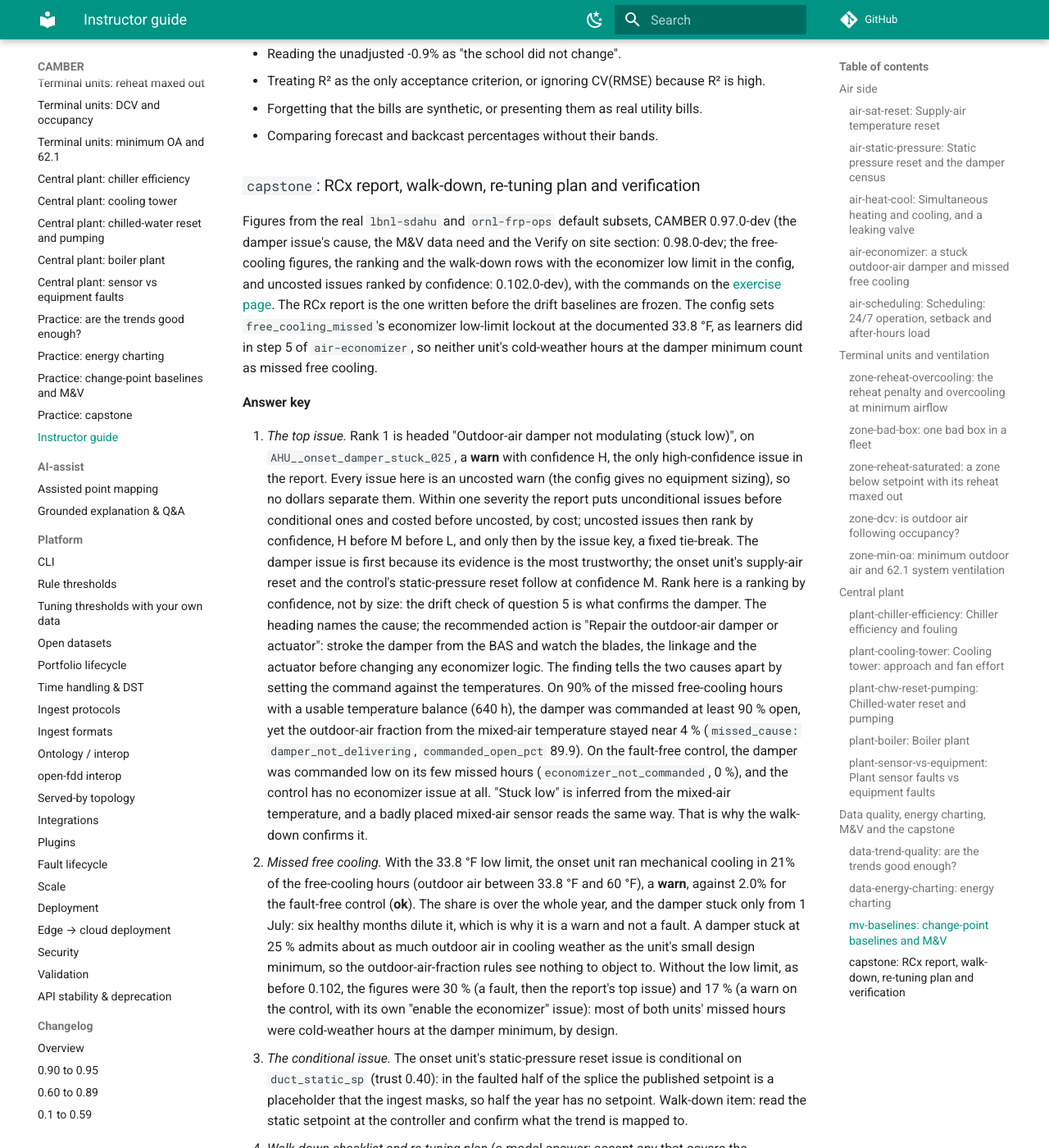
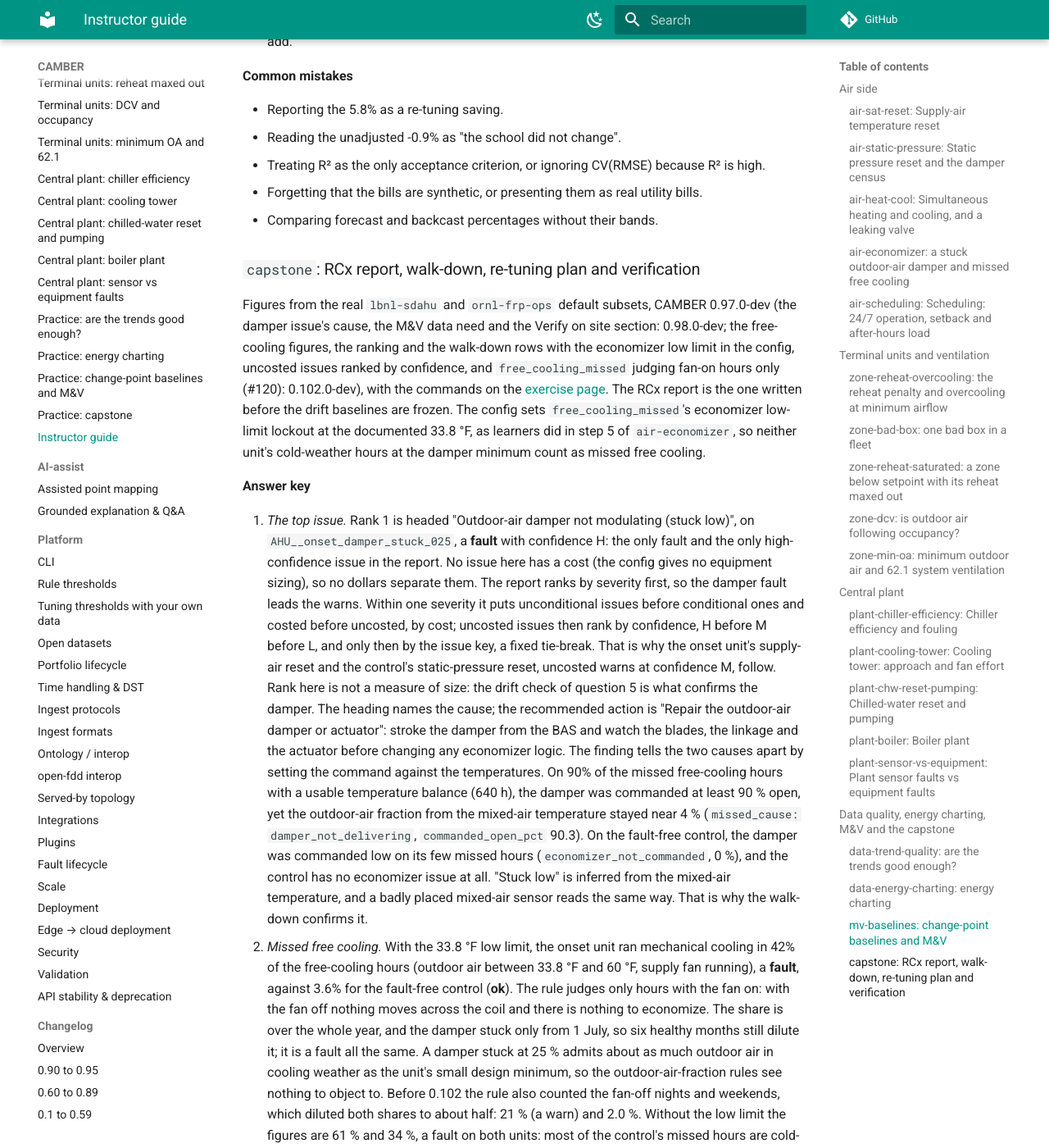
Before and after one commit to yroussev/camber, an MkDocs documentation site: the page built from docs/workbook/instructor.md, in a window 1280 px wide and 1400 px high, scrolled down 30522 px. Shown: the whole window at 82% size. Built offline with MkDocs 1.6.1 and Material for MkDocs 9.7.7, drawn with Linux system fonts in a browser that asks for light colours; comment, search, counter and statistics services are not loaded; some of the changed text lies outside the part shown.

Commit message:
free_cooling_missed: role/unit axes and the rule's own mask on the evidence; workbook answers for the fan gate (#120)
The evidence now plots OAT and COOL_VALVE so #115's role_label names the axes, and hands
its missed samples to the renderer (#114's violating=), so integrated-economizer samples
sit above the band without being shaded and the out-of-band share stays missed_pct.

Workbook, real lbnl-sdahu data, with the rule judging fan-on hours only:
- air-economizer: fault-free 34.1 % fault (was 17.5 % warn); with low_limit_f 33.8,
  3.63 % ok (was 1.96 %), 1,014 h set aside (was 2,141); stuck 10 %/25 % dampers 100 %
  (were 49.4 % / 49.6 %). Irish unit unchanged (no fan signal).
- capstone: onset unit 41.7 % fault (was 21 % warn), control 3.6 % ok (was 2.0 %),
  commanded_open_pct 90.3 (was 89.9); the damper issue still ranks first.
Declarations, exercise pages and the instructor key updated; free-cooling figure re-rendered.

```diff
--- a/docs/workbook/instructor.md
+++ b/docs/workbook/instructor.md
@@ -209,8 +209,9 @@
 
 ### `air-economizer`: a stuck outdoor-air damper and missed free cooling
 
-Figures from the real `lbnl-sdahu` default subset, CAMBER 0.97.0-dev (the low-limit figures of
-question 5: 0.102.0-dev), with the commands on the [exercise page](air-economizer.md#setup).
+Figures from the real `lbnl-sdahu` default subset, CAMBER 0.97.0-dev (the `free_cooling_missed`
+figures of questions 4 and 5, with the rule judging fan-on hours only (#120) and the low limit:
+0.102.0-dev), with the commands on the [exercise page](air-economizer.md#setup).
 
 **Answer key**
 
@@ -227,10 +228,12 @@
    `AHU__damper_stuck_025`. Stuck near the minimum, they admit about as much outdoor air as a
    healthy unit in cooling weather (1.6 % and 4.4 %), so there is no excess to find.
 4. *Where do they show up instead?* In `free_cooling_missed`: both are a **fault**, with
-   mechanical cooling running in 49% of the free-cooling hours (outdoor air below 60 °F),
-   against 17.5% for the fault-free unit (a **warn**). The damper can't open to cool for free,
-   so the coil does the work.
-5. *The fault-free unit's warn: the economizer low limit.* Its `missed_cause` is
+   mechanical cooling running in 100% of the free-cooling hours (outdoor air below 60 °F, supply
+   fan running): the damper can't open to cool for free, so the coil does the work every hour.
+   But the fault-free unit is a **fault** too, at 34.1%. A healthy unit reading as a full fault
+   is the puzzle of question 5. The rule does not judge hours with the fan off
+   (`n_masked_fan_off`): no air moves across the coil, so there is nothing to economize.
+5. *The fault-free unit's fault: the economizer low limit.* Its `missed_cause` is
    `economizer_not_commanded` and `missed_damper_cmd_median_pct` is 10: on the missed hours the
    damper was commanded to its 10 % minimum, not open. The trends show when: on cold winter
    weekdays (December to February, most of them) the damper command sits at its minimum while
@@ -239,9 +242,9 @@
    datasets info lbnl-sdahu`) says the economizer runs only between 33.8 °F and 60 °F. Below
    33.8 °F the sequence locks the economizer out, so those hours are not free-cooling weather.
    899 of the fault-free unit's 965 missed hours, 93 %, are below the lockout. With
-   `"low_limit_f": 33.8` the rule sets aside 2,141 hours below it, judges the remaining 3,374
-   free-cooling hours, and the fault-free unit reads **ok** at 1.96%. The stuck dampers stay
-   caught: the 10 % and 25 % runs are still a **fault**, at 49.6%, with
+   `"low_limit_f": 33.8` the rule sets aside 1,014 fan-on hours below it, judges the remaining
+   1,818 free-cooling hours, and the fault-free unit reads clean: **ok** at 3.63%. The stuck
+   dampers stay caught: the 10 % and 25 % runs are still a **fault**, at 100%, with
    `missed_cause: damper_not_delivering` (the damper commanded open, the outside air not
    arriving). The low limit removes a design behaviour from the opportunity; it does not hide
    the fault, because a stuck damper misses free cooling above the low limit too.
@@ -267,8 +270,8 @@
   in hot weather, closed wastes free cooling in cool weather. PNNL's economizer guide asks both
   questions; each CAMBER rule answers one of them.
 - `free_cooling_missed` is not one of the dataset's declared detector targets, so
-  `camber datasets score` doesn't count it. Ask why: without the unit's low limit it also warns
-  on the fault-free unit (17.5%). A detector with a non-zero baseline has to be read against the
+  `camber datasets score` doesn't count it. Ask why: without the unit's low limit it also reports
+  a fault on the fault-free unit (34.1%). A detector with a non-zero baseline has to be read against the
   unit's own fault-free run, which is what question 4 does; question 5 then finds where that
   baseline comes from.
 - "Favorable conditions" in the economizer guide's first question are what the unit's sequence
@@ -287,13 +290,13 @@
 - Reading the annual median OA fraction (about 40 % on the fault-free unit) as excess outdoor
   air. Excess outdoor air is judged on cooling-weather samples only.
 - Concluding that the 10 % and 25 % runs are healthy because the OA-fraction rules are quiet.
-- Treating the `warn` on the fault-free unit's `free_cooling_missed` as a fault to fix, without
+- Treating the fault on the fault-free unit's `free_cooling_missed` as a fault to fix, without
   comparing it with the faulted runs or checking when its missed hours happen.
-- Setting `low_limit_f` to make the warn go away rather than from the unit's sequence. The value
+- Setting `low_limit_f` to make the fault go away rather than from the unit's sequence. The value
   is the documented 33.8 °F; a higher number would also set aside hours a stuck damper misses.
 - Running the dataset's default config (`camber datasets config lbnl-sdahu` without
   `--exercise`) for steps 2 to 5: it already sets the low limit on `free_cooling_missed`, so the
-  fault-free warn of question 5 never appears, and it adds rules this exercise does not ask
+  fault-free fault of question 5 never appears, and it adds rules this exercise does not ask
   about.
 - Reading the Irish findings as scored detections. The data are unlabelled; a documented
   operating decision (100 % outdoor air) is not a fault, and a finding is a question for the site.
@@ -1263,8 +1266,8 @@
 Figures from the real `lbnl-sdahu` and `ornl-frp-ops` default subsets, CAMBER 0.97.0-dev (the
 damper issue's cause, the M&V data need and the Verify on site section: 0.98.0-dev; the
 free-cooling figures, the ranking and the walk-down rows with the economizer low limit in the
-config, and uncosted issues ranked by confidence: 0.102.0-dev), with the commands on the
-[exercise page](capstone.md#setup). The RCx report is the one written before the drift baselines
+config, uncosted issues ranked by confidence, and `free_cooling_missed` judging fan-on hours
+only (#120): 0.102.0-dev), with the commands on the [exercise page](capstone.md#setup). The RCx report is the one written before the drift baselines
 are frozen. The config sets `free_cooling_missed`'s economizer low-limit lockout at the
 documented 33.8 °F, as learners did in step 5 of `air-economizer`, so neither unit's cold-weather
 hours at the damper minimum count as missed free cooling.
@@ -1272,34 +1275,35 @@
 **Answer key**
 
 1. *The top issue.* Rank 1 is headed "Outdoor-air damper not modulating (stuck low)", on
-   `AHU__onset_damper_stuck_025`, a **warn** with confidence H, the only high-confidence issue in
-   the report. Every issue here is an uncosted warn (the config gives no equipment sizing), so
-   no dollars separate them. Within one severity the report puts unconditional issues before
-   conditional ones and costed before uncosted, by cost; uncosted issues then rank by
-   confidence, H before M before L, and only then by the issue key, a fixed tie-break. The
-   damper issue is first because its evidence is the most trustworthy; the onset unit's
-   supply-air reset and the control's static-pressure reset follow at confidence M. Rank here
-   is a ranking by confidence, not by size: the drift check of question 5 is what confirms the
-   damper. The heading names the cause; the recommended
+   `AHU__onset_damper_stuck_025`, a **fault** with confidence H: the only fault and the only
+   high-confidence issue in the report. No issue here has a cost (the config gives no equipment
+   sizing), so no dollars separate them. The report ranks by severity first, so the damper fault
+   leads the warns. Within one severity it puts unconditional issues before conditional ones and
+   costed before uncosted, by cost; uncosted issues then rank by confidence, H before M before
+   L, and only then by the issue key, a fixed tie-break. That is why the onset unit's supply-air
+   reset and the control's static-pressure reset, uncosted warns at confidence M, follow. Rank
+   here is not a measure of size: the drift check of question 5 is what confirms the damper. The heading names the cause; the recommended
    action is "Repair the outdoor-air damper or actuator": stroke the damper from the BAS and
    watch the blades, the linkage and the actuator before changing any economizer logic. The
    finding tells the two causes apart by setting the command against the temperatures. On 90%
    of the missed free-cooling hours with a usable temperature balance (640 h), the damper was
    commanded at least 90 % open, yet the outdoor-air fraction from the mixed-air temperature
-   stayed near 4 % (`missed_cause: damper_not_delivering`, `commanded_open_pct` 89.9). On the
+   stayed near 4 % (`missed_cause: damper_not_delivering`, `commanded_open_pct` 90.3). On the
    fault-free control, the damper was commanded low on its few missed hours
    (`economizer_not_commanded`, 0 %), and the control has no economizer issue at all. "Stuck
    low" is inferred from the mixed-air temperature, and a badly placed mixed-air sensor reads the
    same way. That is why the walk-down confirms it.
 2. *Missed free cooling.* With the 33.8 °F low limit, the onset unit ran mechanical cooling in
-   21% of the free-cooling hours (outdoor air between 33.8 °F and 60 °F), a **warn**, against
-   2.0% for the fault-free control (**ok**). The share is over the whole year, and the damper
-   stuck only from 1 July: six healthy months dilute it, which is why it is a warn and not a
-   fault. A damper stuck at 25 % admits about as much outdoor air in cooling weather as the
-   unit's small design minimum, so the outdoor-air-fraction rules see nothing to object to.
-   Without the low limit, as before 0.102, the figures were 30 % (a fault, then the report's top
-   issue) and 17 % (a warn on the control, with its own "enable the economizer" issue): most of
-   both units' missed hours were cold-weather hours at the damper minimum, by design.
+   42% of the free-cooling hours (outdoor air between 33.8 °F and 60 °F, supply fan running), a
+   **fault**, against 3.6% for the fault-free control (**ok**). The rule judges only hours with
+   the fan on: with the fan off nothing moves across the coil and there is nothing to
+   economize. The share is over the whole year, and the damper stuck only from 1 July, so six
+   healthy months still dilute it; it is a fault all the same. A damper stuck at 25 % admits
+   about as much outdoor air in cooling weather as the unit's small design minimum, so the
+   outdoor-air-fraction rules see nothing to object to. Before 0.102 the rule also counted the
+   fan-off nights and weekends, which diluted both shares to about half: 21 % (a warn) and
+   2.0 %. Without the low limit the figures are 61 % and 34 %, a fault on both units: most of
+   the control's missed hours are cold-weather hours at the damper minimum, by design.
 3. *The conditional issue.* The onset unit's static-pressure reset issue is conditional on
    `duct_static_sp` (trust 0.40): in the faulted half of the splice the published setpoint is a
    placeholder that the ingest masks, so half the year has no setpoint. Walk-down item: read the
@@ -1360,8 +1364,8 @@
   drift verdict.
 - Reading the rank of uncosted issues of one severity as a measure of size. It orders them by
   confidence; add `report.loads` sizing to cost them and rank them by dollars.
-- Dropping the low limit from `cap.json` to make the damper issue a fault again. The control
-  then warns too, for hours its sequence locks the economizer out by design.
+- Dropping the low limit from `cap.json`. The damper stays a fault, and the control becomes one
+  too (34 %), for hours its sequence locks the economizer out by design.
 - Reprogramming the economizer on a damper-cause issue: the command already opens, so the fix is
   mechanical.
 - Ordering a new actuator on the heading alone: "stuck low" comes from the mixed-air
```
Also changed, not shown: CHANGELOG.md (+19 -3 lines), docs/workbook/air-economizer.md (+9 -6 lines), docs/workbook/capstone.md (+5 -5 lines), docs/img/analytics/free-cooling.png, 4 other files.
